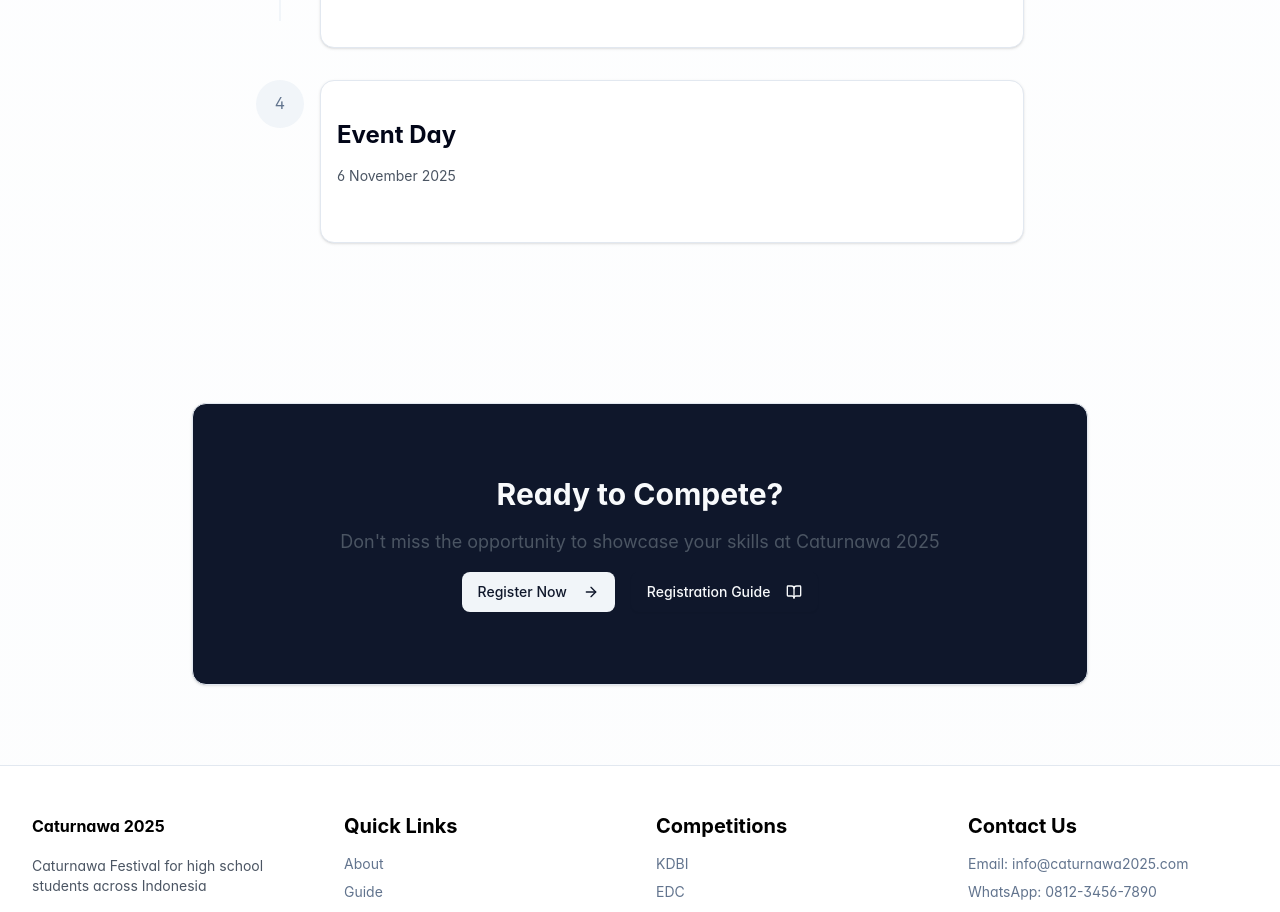
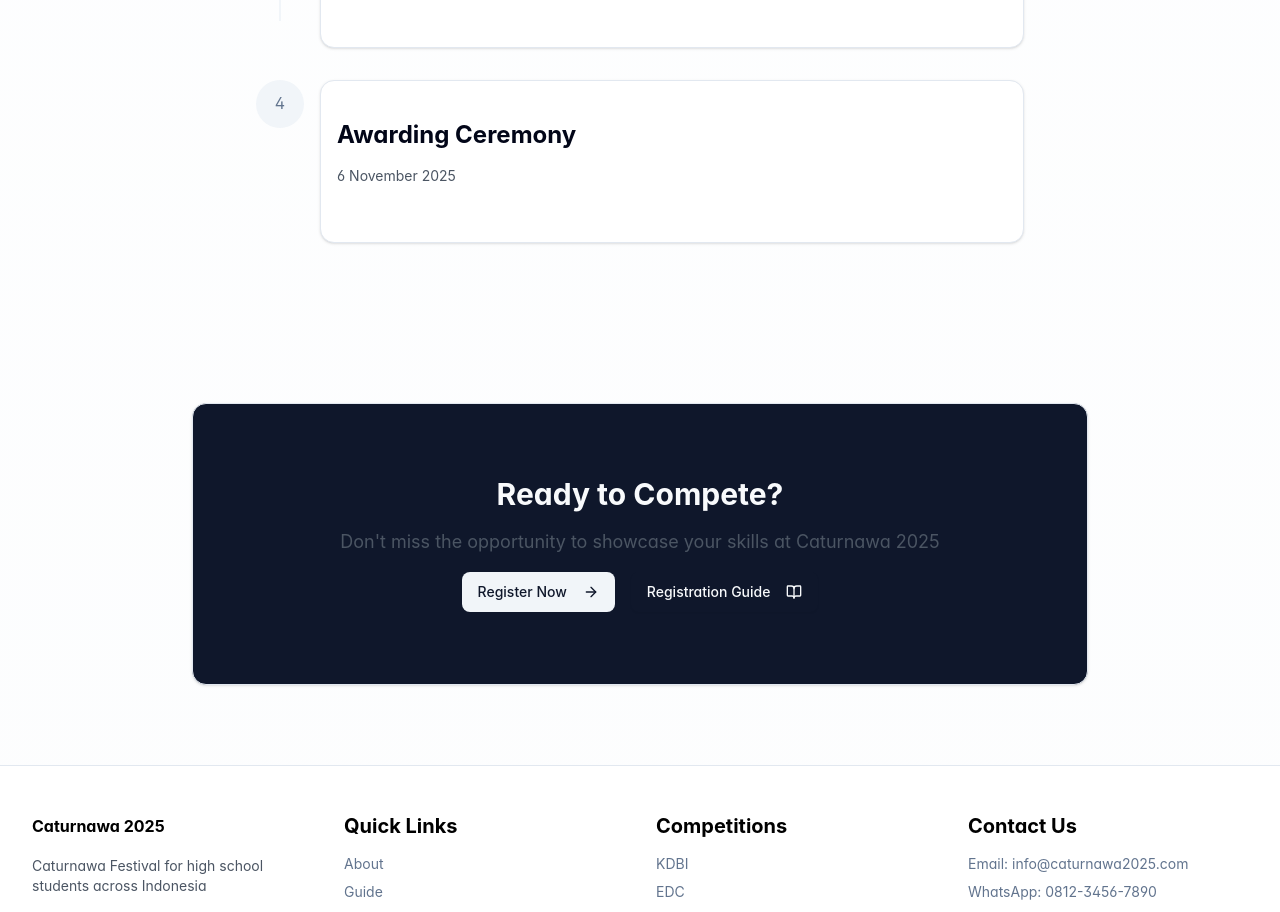
Before and after one commit to dimas292/caturnawa2025, a Next.js app: page / in a window 1280 px wide. Shown: the part 2400-3312 px from the top of the page. Built offline with nearby package versions, Linux system fonts and the light colour scheme; no server answers.

Commit message:
timeline

```diff
--- a/src/app/page.tsx
+++ b/src/app/page.tsx
@@ -87,7 +87,7 @@ export default function LandingPage() {
     { phase: "Early Bird", date: "1-7 September 2025", discount: "20% OFF", active: false },
     { phase: "Phase 1", date: "8-19 September 2025", discount: "10% OFF", active: true },
     { phase: "Phase 2", date: "20-28 September 2025", discount: "Normal Price", active: false },
-    { phase: "Event Day", date: "6 November 2025", discount: null, active: false }
+    { phase: "Awarding Ceremony", date: "6 November 2025", discount: null, active: false }
   ]
 
   return (
```
